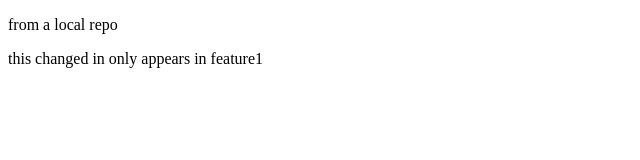
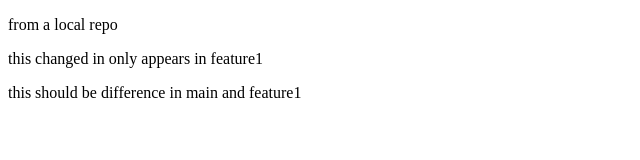
Before and after one commit to ayeshairsha1977/demo, a plain HTML site: page index.html in a window 1280 px wide. Shown: the whole page, without its empty margins (0-640 px from the left). Drawn offline with Linux system fonts and the light colour scheme.

Commit message:
difference added

```diff
--- a/index.html
+++ b/index.html
@@ -8,5 +8,7 @@
 <body>
     <p>from a local repo </p>
     <p>this changed in only appears in feature1</p>
+    <p>this should be difference in main and feature1
+    </p>
 </body>
 </html>
```
